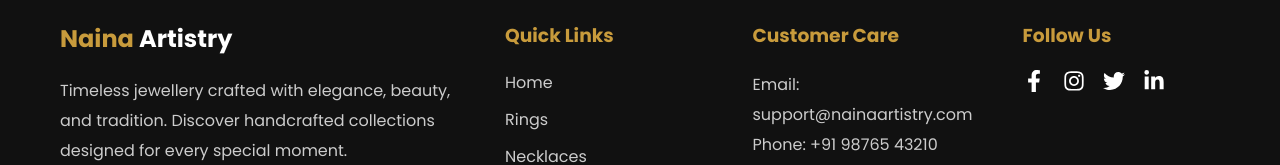
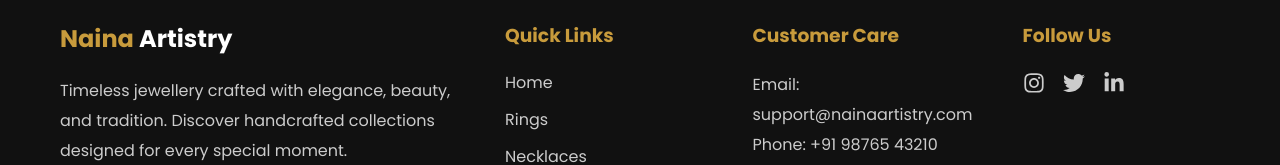
Before and after one commit to ShreyaParashtekar/naina-artistry-frontend, a React (Create React App) app: page /address in a window 1280 px wide. Shown: the part 1117-1282 px from the top of the page. Built offline with nearby package versions, Linux system fonts and the light colour scheme; no server answers.

Commit message:
Updated UI, login, registration, footer and cart improvements

```diff
--- a/src/component/Footer.js
+++ b/src/component/Footer.js
@@ -38,10 +38,31 @@ function Footer() {
           <h3>Follow Us</h3>
 
           <div className="social-icons">
-            <FaFacebookF />
-            <FaInstagram />
-            <FaTwitter />
-            <FaLinkedinIn />
+
+            <a
+              href="https://www.instagram.com/__naina.creation__?igsh=NGI0cnI4bTFnd2Jr"
+              target="_blank"
+              rel="noopener noreferrer"
+            >
+              <FaInstagram />
+            </a>
+
+            <a
+              href="Shreya Parashtekar (@ShreyaPara73547) / X https://share.google/zkMKBbGRqS7hbhbFV"
+              target="_blank"
+              rel="noopener noreferrer"
+            >
+              <FaTwitter />
+            </a>
+
+            <a
+              href="https://www.linkedin.com/in/shreya-sanjay-parashtekar-744694270?utm_source=share_via&utm_content=profile&utm_medium=member_android"
+              target="_blank"
+              rel="noopener noreferrer"
+            >
+              <FaLinkedinIn />
+            </a>
+
           </div>
         </div>
 
```
